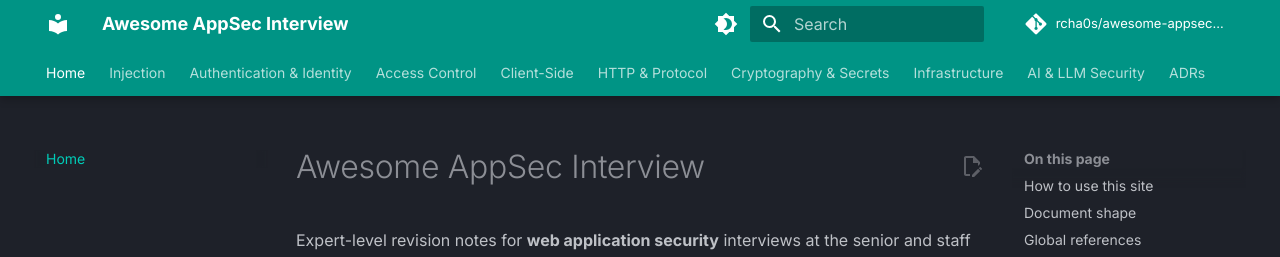
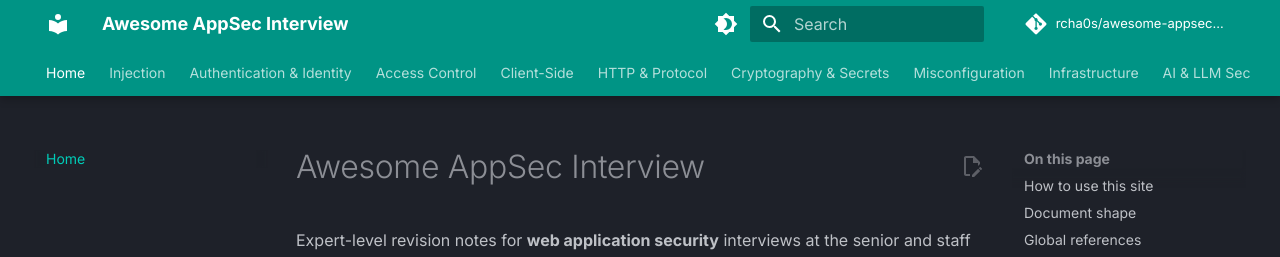
Before and after one commit to rcha0s/awesome-appsec-interview, an MkDocs documentation site: the page built from docs/index.md, in a window 1280 px wide. Shown: the top 257 px of the page. Built offline with MkDocs 1.6.1 and Material for MkDocs 9.7.7, drawn with Linux system fonts in a browser that asks for light colours; comment, search, counter and statistics services are not loaded; some of the changed lines change nothing that is shown.

Commit message:
fix(nav): split Misconfiguration tab from Infrastructure; move info disclosure alongside security misconfiguration

```diff
--- a/mkdocs.yml
+++ b/mkdocs.yml
@@ -118,9 +118,11 @@
     - Payment & PII Tokenization: 87-tokenization.md
     - Money-Movement & Idempotency: 92-money-movement-authz.md
 
-  - Infrastructure:
+  - Misconfiguration:
     - Security Misconfiguration & Headers: 19-security-misconfiguration-headers.md
     - Information Disclosure: 21-information-disclosure.md
+
+  - Infrastructure:
     - Kubernetes Security: 85-kubernetes.md
     - Container Escape: 86-container-escape.md
     - Zero Trust Architecture: 83-zero-trust.md
```
